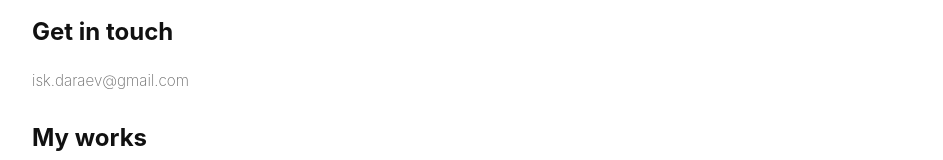
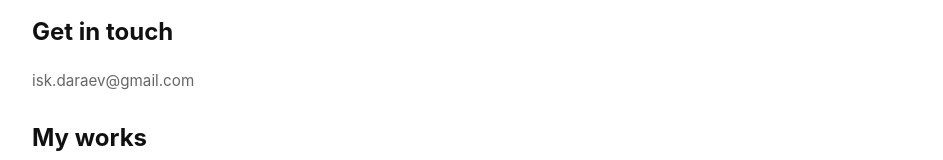
Before and after one commit to isk06/ruportfo, a Next.js app: page / in a window 1280 px wide. Shown: the part 325-485 px from the top of the page, without its empty margins (168-1111 px from the left). Built offline with nearby package versions, Linux system fonts and the light colour scheme.

Commit message:
Change contact font weight to normal

```diff
--- a/app/globals.css
+++ b/app/globals.css
@@ -87,7 +87,7 @@ h1{
   margin-top:16px;
   color:var(--muted);
   font-size:0.95rem;
-  font-weight:200;
+  font-weight:400;
 }
 
 .footer{
```
